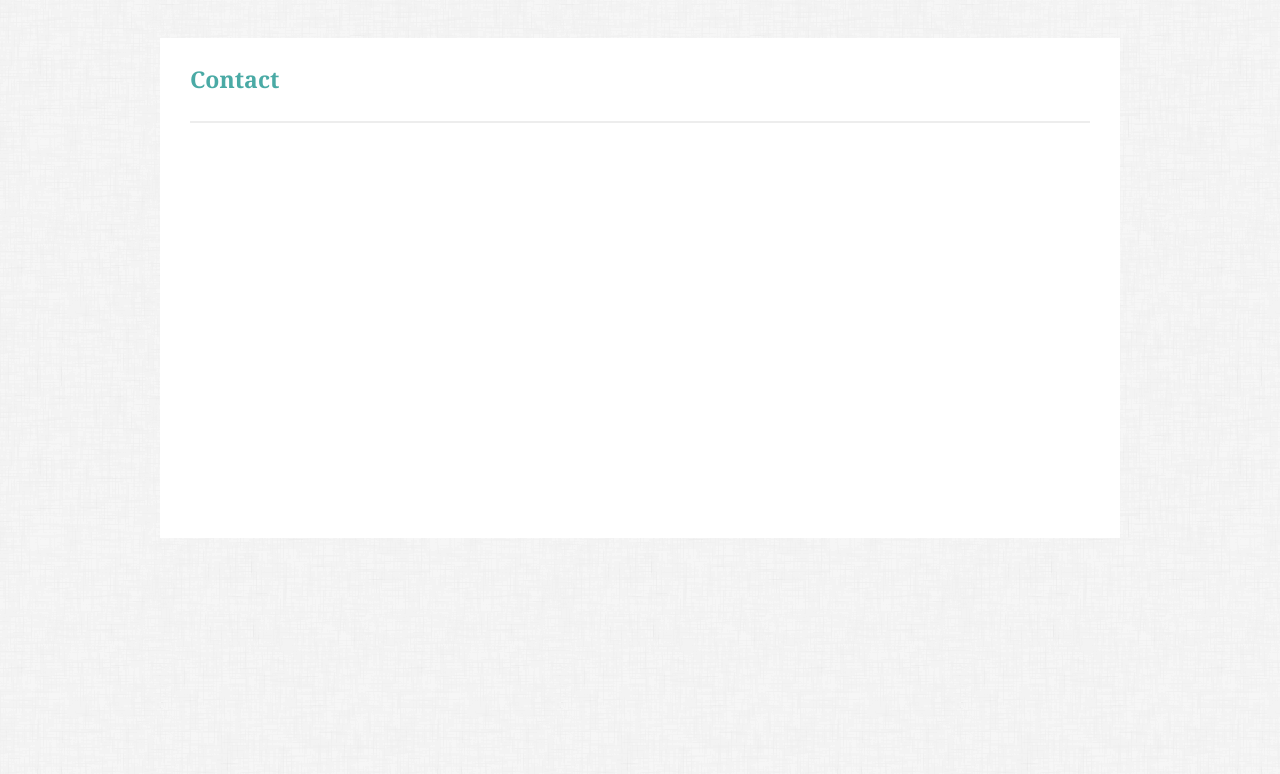
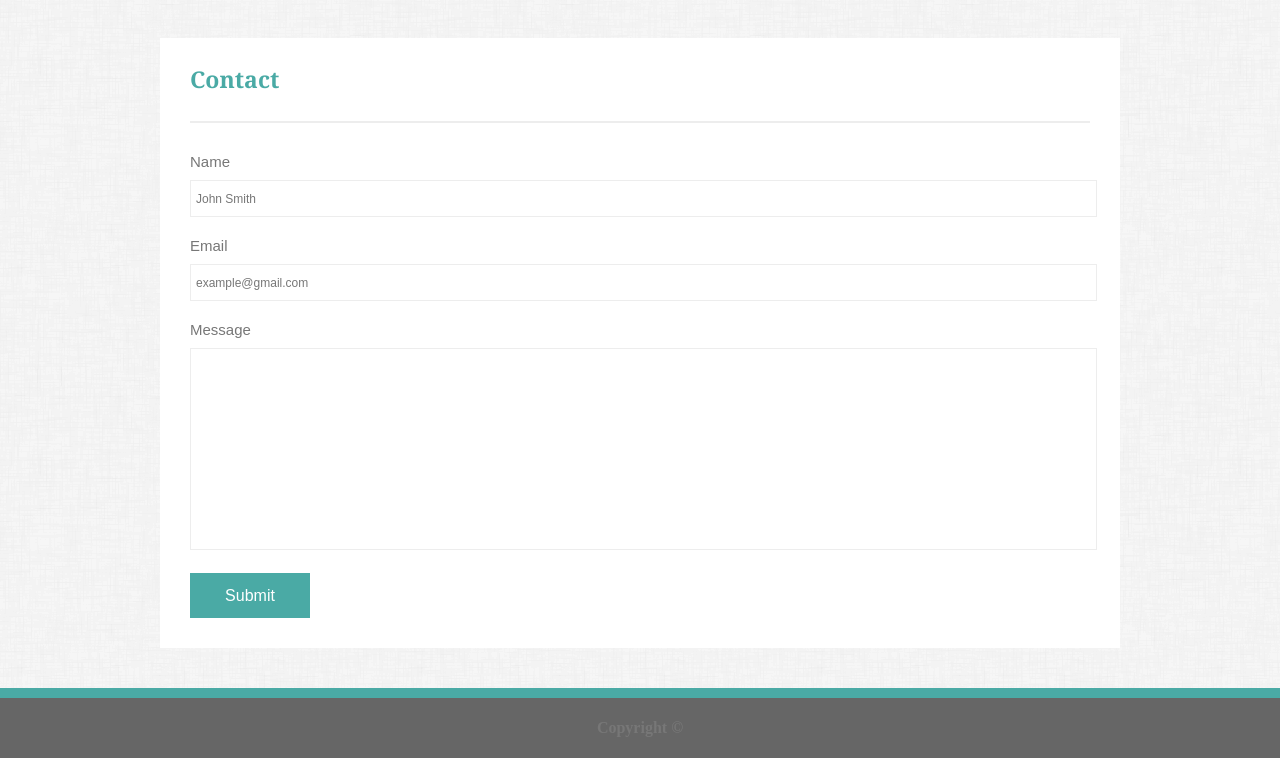
Before and after one commit to ngolba/Basic-Portfolio, a plain HTML site: page contact.html in a window 1280 px wide. Shown: the part 94-868 px from the top of the page. Drawn offline with Linux system fonts and the light colour scheme.

Commit message:
Desktop Pre Comments

```diff
--- a/assets/css/style.css
+++ b/assets/css/style.css
@@ -10,9 +10,9 @@
 }
 
 .wrapper {
-    min-height: 100%;
-    margin-bottom: 250px;
+    min-height: calc(100vh - 100px);
 }
+
 .mainHeader {
     background-color: #4aaaa5;
     color: white;
@@ -46,7 +46,7 @@
     column-count: 3;
     column-rule: 1px solid #ededed;
     font-family: Arial, Helvetica, sans-serif;
-    font-weight: bold;
+    /* font-weight: bold; */
     font-size: 15px;
     text-align: center;
     color: #777777;
@@ -65,18 +65,19 @@ a:visited {
 
 body {
    background-image: url("../images/dust_scratches.png");
-   height: 100%;
+   /* height: 100%; */
    margin: 0;
 
 }
 
-.aboutBox, .contactBox {
+.aboutBox {
     height: 500px;
     width: 960px;
     background-color: white;
     /* border: 2px solid black; */
     margin: 40px auto;
 }
+
 .aboutMe, .portfolioHead, .contactHeader  {
     width: 900px;
     border-bottom: 2px solid #ededed;
@@ -88,6 +89,22 @@ body {
     font-size: 23px;
     font-weight: bold;
 }
+
+
+
+footer {
+    height: 60px;
+    width: 100%;
+    color: #777777;
+    background-color: #666666;
+    border-top: 10px solid #4aaaa5;
+    text-align: center;
+    line-height: 60px;
+    /* position: relative; */
+    bottom: 0;
+}
+
+/* ABOUT SPECIFIC */
 
 .aboutParagraph {
     padding: 30px;
@@ -102,21 +119,12 @@ body {
     padding-right: 30px;
 }
 
-footer {
-    height: 60px;
-    width: 100%;
-    color: #777777;
-    background-color: #666666;
-    border-top: 10px solid #4aaaa5;
-    text-align: center;
-    line-height: 60px;
-    position: relative;
-    bottom: 0;
-}
+
+/* PORTFOLIO SPECIFIC */
 
 .portfolioBox {
-    height: 950px;
     width: 960px;
+    height: 940px;
     background-color: white;
     /* border: 2px solid black; */
     margin: 40px auto;
@@ -131,6 +139,7 @@ footer {
     margin-left: 30px;
     margin-top: 20px;
     margin-bottom: 40px;
+    margin-right: 10px;
 }
 
 .contentBoxes img {
@@ -147,7 +156,67 @@ footer {
     color: white;
     line-height: 250%;
     font-size: 23px;
+    font-family: Georgia, 'Times New Roman', Times, serif;
+    font-weight: 100;
 }
+
+/* CONTACT SPECIFIC */
+
+.contactBox {
+    height: 610px;
+    width: 960px;
+    background-color: white;
+    /* border: 2px solid black; */
+    margin: 40px auto;
+}
+
+form {
+    font-family: Arial, Helvetica, sans-serif;
+    color: #777777;
+    font-size: 15px;
+    margin-left: 30px;
+}
+.nameBox, .emailBox {
+    width: 900px;
+    height: 35px;
+    border: 1px solid #ededed;
+    padding-left: 5px;
+    font-size: 12px;
+    color: #777777;
+}
+
+.messageBox {
+    height: 200px;
+    width: 900px;
+    border: 1px solid #ededed;
+    padding-left: 5px;
+    font-size: 12px;
+    color: #777777;
+    resize: none;
+}
+
+form h1 {
+    margin-top: 20px;
+    margin-bottom: 10px;
+    font-weight: 500;
+}
+
+#nameHeader {
+    margin-top: 30px;
+}
+
+.submitBox {
+    height: 45px;
+    width: 120px;
+    color: #ffffff;
+    background-color: #4aaaa5;
+    font-family: Arial, Helvetica, sans-serif;
+    font-size: 16px;
+    font-weight: 500;
+    /* margin-left: 30px; */
+    margin-top: 20px;
+}
+
 /* measurements:
     cat picture: 135px X 100px
     your name box: 90px  X 250px
@@ -163,7 +232,7 @@ footer {
     /*
     panels 140px X 105px; 30px vert, 20px horzontal spacing
 
-
+    Submit Button 120px x 45px
     */
 
     /* Teal color (used for headings and backgrounds): #4aaaa5
--- a/contact.html
+++ b/contact.html
@@ -1,5 +1,5 @@
 <!DOCTYPE html>
-<html>
+<html lang="en-us">
 <head>
     <meta charset="utf-8" />
     <title>Nathan Golba Portfolio</title>
@@ -37,6 +37,20 @@
             <h1>Contact</h1>
         </div>
 
+        <form>
+            <h1 id="nameHeader">Name</h1>
+            <input type="text" name="name" value="John Smith" class="nameBox">
+
+            <h1>Email</h1>
+            <input type="email" name="email" value="example@gmail.com" class="emailBox">
+
+            <h1>Message</h1>
+            <textarea name="message" rows="10" cols="10" class="messageBox"></textarea>
+
+            <input type="submit" name="submit" class="submitBox">
+
+        </form>
+
     </div>
 </div>
 
```
Also changed, not shown: index.html (+7 -4 lines), portfolio.html (+6 -6 lines), assets/images/selfie.jpg (added), assets/images/stockImage1.jpg (added).
